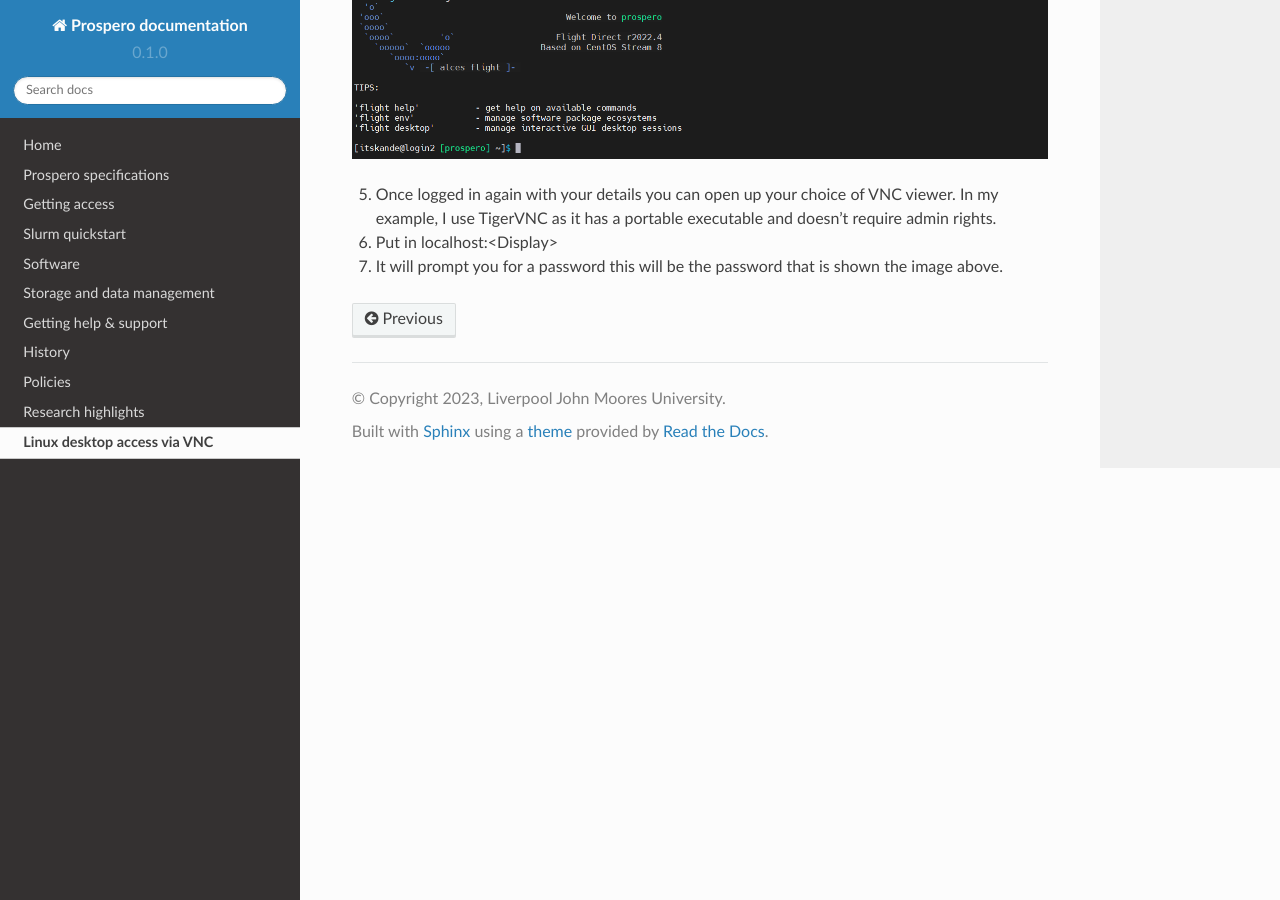
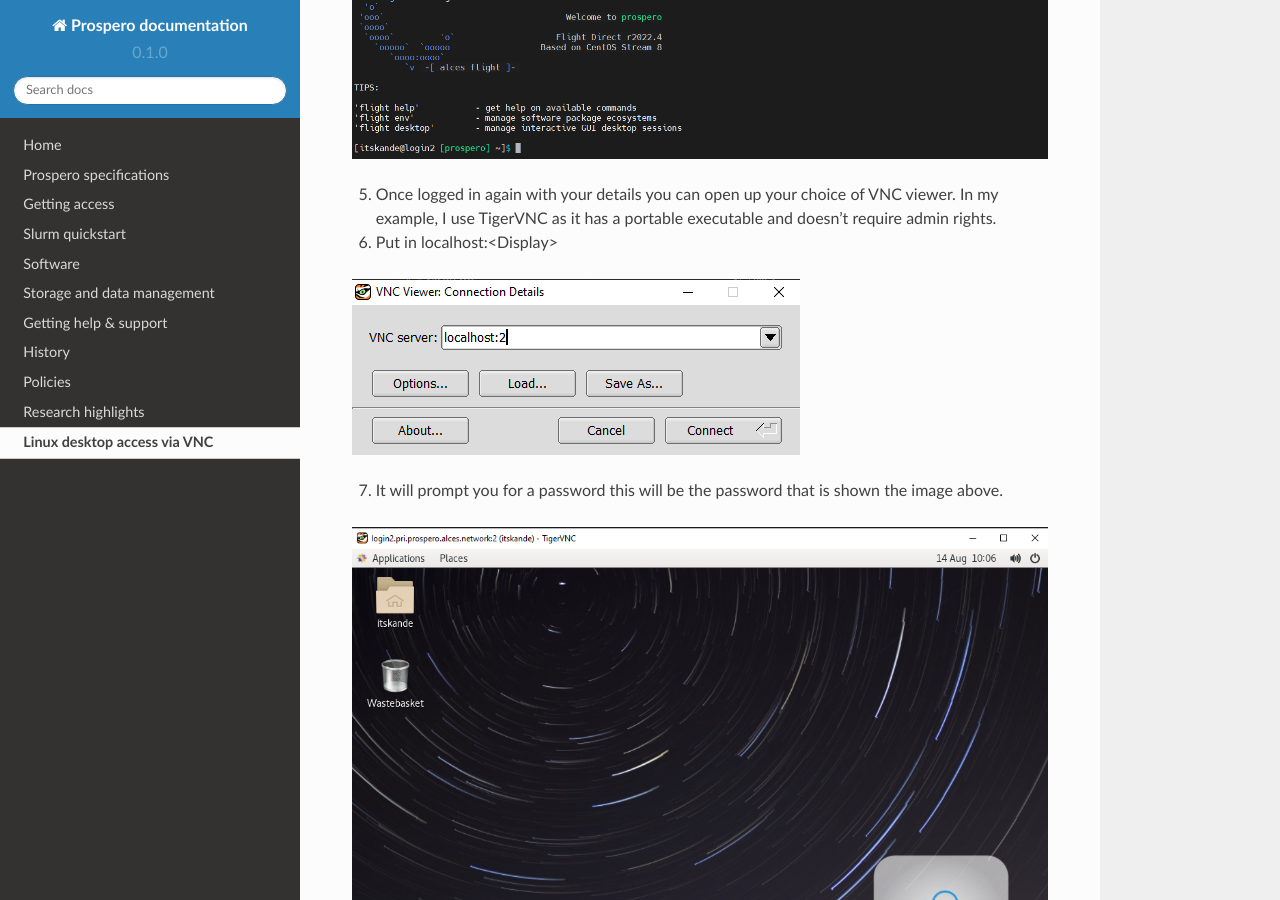
Before and after one commit to astrcrai/prospero-docs, a Sphinx documentation site: the page built from docs/source/vnc.rst, in a window 1280 px wide and 900 px high, scrolled down 1062 px. Built offline with Sphinx 7.4.7 and the Read the Docs theme 2.0.0, drawn with Linux system fonts in a browser that asks for light colours.

Commit message:
updated vnc

```diff
--- a/docs/source/vnc.rst
+++ b/docs/source/vnc.rst
@@ -25,4 +25,9 @@ Here is a quick guide on how to access to the login02 via VNC
 
 5.	Once logged in again with your details you can open up your choice of VNC viewer. In my example, I use TigerVNC as it has a portable executable and doesn’t require admin rights.
 6.	Put in localhost:<Display>
+
+.. image:: images/vnc3.png
+
 7.	It will prompt you for a password this will be the password that is shown the image above.
+
+.. image:: images/vnc4.png
```
Also changed, not shown: docs/source/images/vnc3.png (added), docs/source/images/vnc4.png (added).
